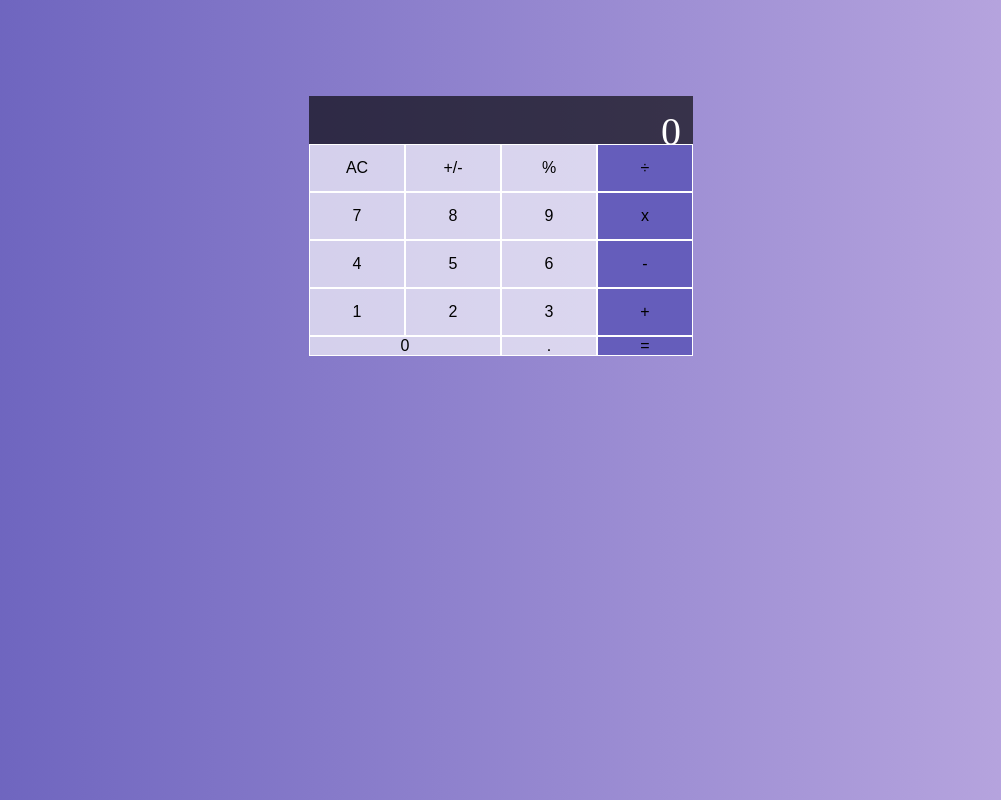
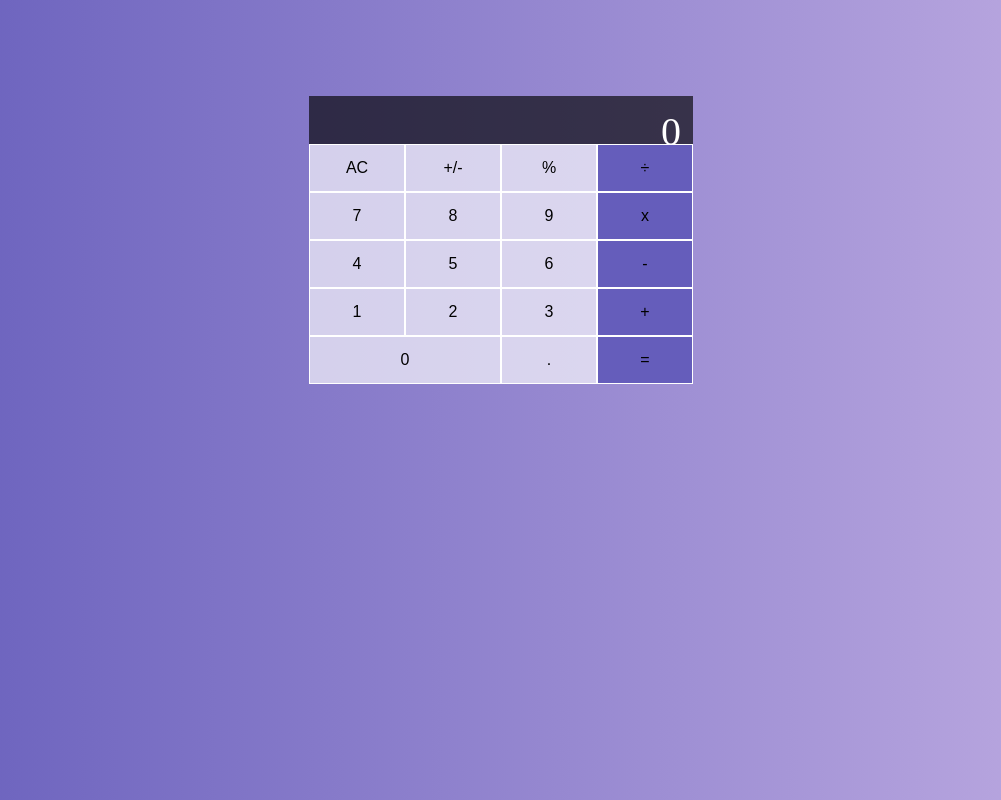
Before and after one commit to lilskyex0x/Math-Magicians, a React (Create React App) app: page / in a window 1280 px wide. Shown: the whole page, without its empty margins (139-1140 px from the left). Built offline with nearby package versions, Linux system fonts and the light colour scheme.

Commit message:
Changes made in styling and installed big.js npm package

```diff
--- a/package.json
+++ b/package.json
@@ -6,6 +6,7 @@
     "@testing-library/jest-dom": "^5.16.5",
     "@testing-library/react": "^13.4.0",
     "@testing-library/user-event": "^13.5.0",
+    "big.js": "^6.2.1",
     "react": "^18.2.0",
     "react-dom": "^18.2.0",
     "react-scripts": "5.0.1",
--- a/src/style.css
+++ b/src/style.css
@@ -18,7 +18,7 @@ body {
   display: grid;
   justify-content: center;
   grid-template-columns: repeat(4, 6rem);
-  grid-template-rows: repeat(5, 3rem);
+  grid-template-rows: repeat(6, 3rem);
 }
 
 .calc__btn > button {
```
Also changed, not shown: 1 other file (tests, documents, lock files or other folders).
